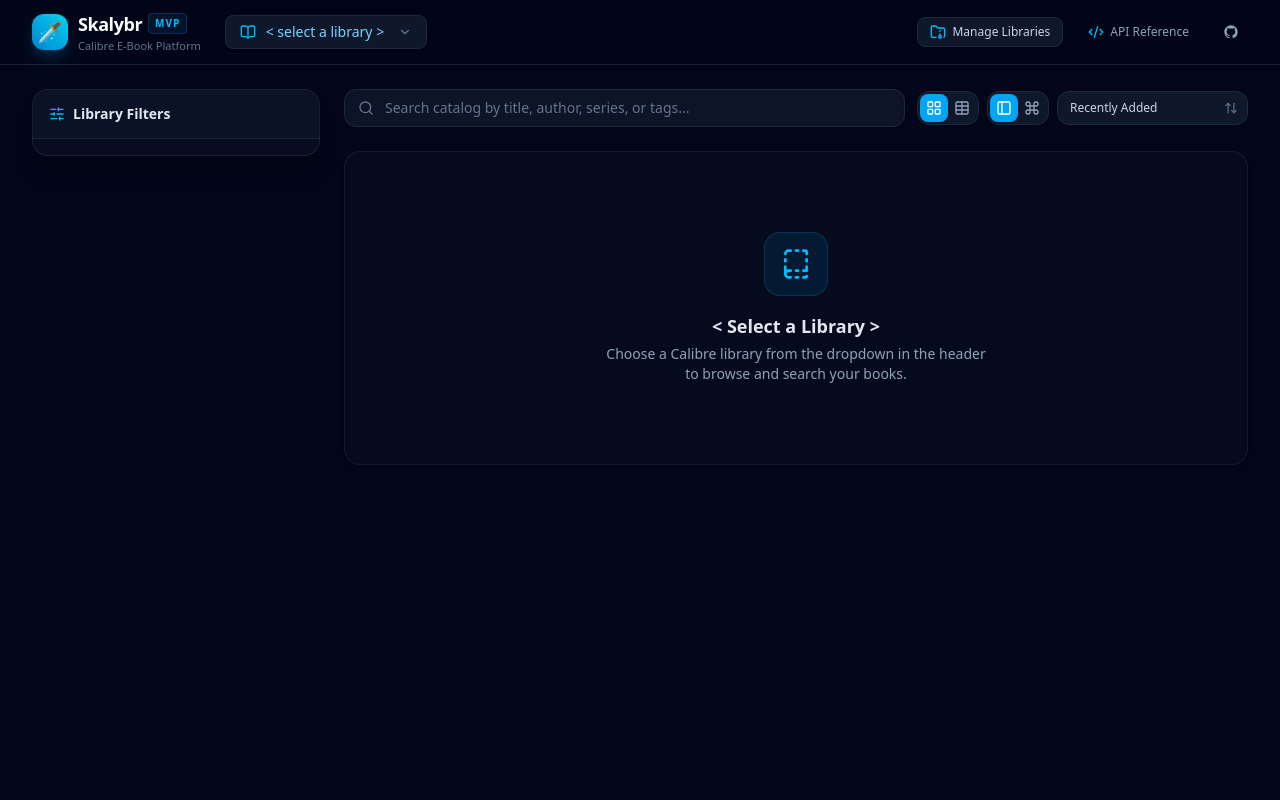
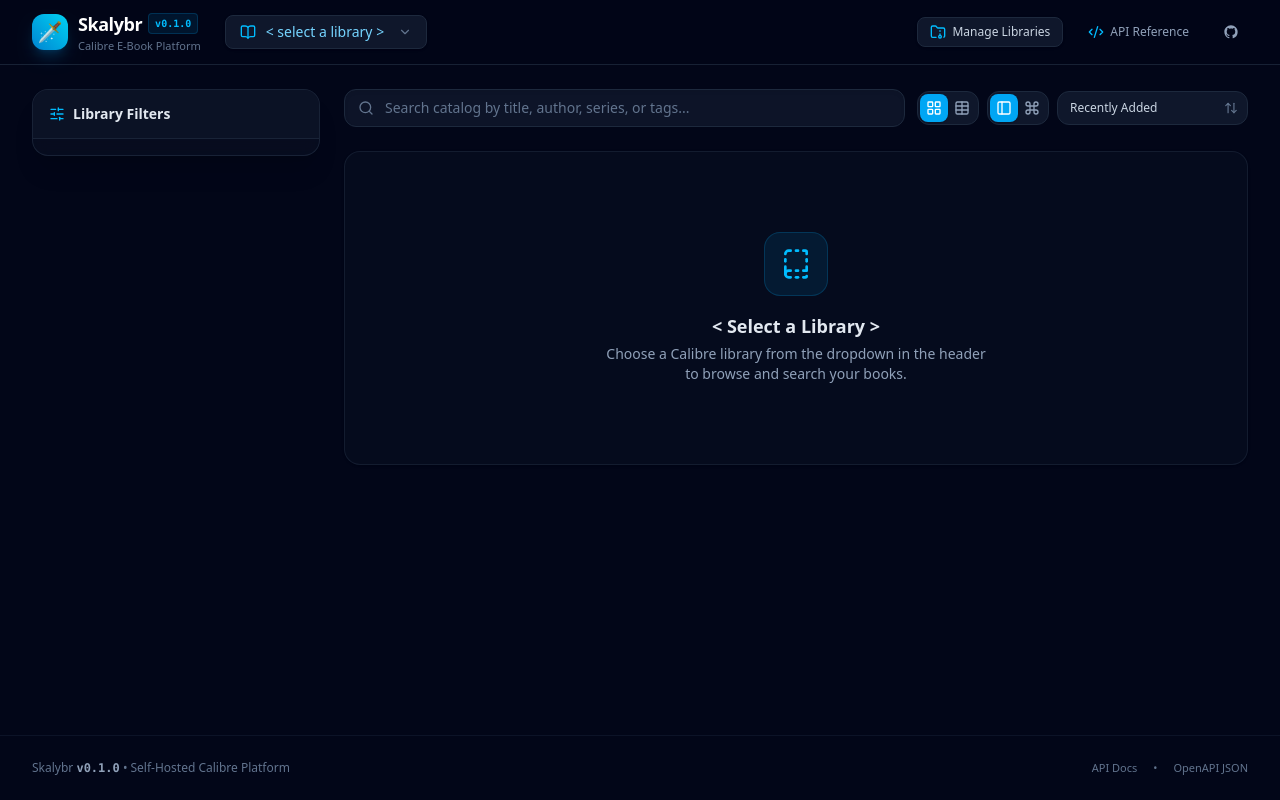
Before and after one commit to demeesterroeland/skalybr, a Next.js app: page / in a window 1280 px wide. Built offline with nearby package versions, Linux system fonts and the light colour scheme.

Commit message:
feat: display unified app version in header and footer

```diff
--- a/app/page.tsx
+++ b/app/page.tsx
@@ -9,7 +9,7 @@
 import BookGrid from '@/components/BookGrid';
 import BookDetailModal from '@/components/BookDetailModal';
 import { BookFlattened, BookListResponse, BookQueryOptions } from '@/lib/types';
-import { DEFAULT_LIBRARY_NAME } from '@/lib/constants';
+import { DEFAULT_LIBRARY_NAME, APP_VERSION } from '@/lib/constants';
 
 // Helper: Parse URL query string into application state
 function parseUrlState(searchStr: string) {
@@ -320,6 +320,24 @@
         </div>
       </main>
 
+      {/* App Footer */}
+      <footer className="border-t border-slate-900/80 py-6 text-xs text-slate-500 mt-auto">
+        <div className="max-w-7xl mx-auto px-4 sm:px-6 lg:px-8 flex flex-col sm:flex-row items-center justify-between gap-2">
+          <span>
+            Skalybr <span className="font-mono text-slate-400 font-semibold">v{APP_VERSION}</span> • Self-Hosted Calibre Platform
+          </span>
+          <div className="flex items-center gap-4 text-slate-500 text-[11px]">
+            <a href="/api/reference" className="hover:text-sky-400 transition-colors">
+              API Docs
+            </a>
+            <span>•</span>
+            <a href="/api/openapi.json" className="hover:text-sky-400 transition-colors">
+              OpenAPI JSON
+            </a>
+          </div>
+        </div>
+      </footer>
+
       {/* Book Detail & Edit Modal */}
       <BookDetailModal
         book={selectedBook}
--- a/components/Header.tsx
+++ b/components/Header.tsx
@@ -5,6 +5,7 @@
 import LibraryManagerModal from './LibraryManagerModal';
 import { Code2, FolderArchive, Settings } from 'lucide-react';
 import Link from 'next/link';
+import { APP_VERSION } from '@/lib/constants';
 
 interface HeaderProps {
   currentLibrary: string;
@@ -28,8 +29,8 @@
                 <span className="text-lg font-bold tracking-tight text-white group-hover:text-sky-300 transition-colors">
                   Skalybr
                 </span>
-                <span className="text-[10px] uppercase font-bold tracking-widest px-1.5 py-0.5 rounded bg-sky-500/10 text-sky-400 border border-sky-500/20">
-                  MVP
+                <span className="text-[10px] font-mono font-bold px-1.5 py-0.5 rounded bg-sky-500/10 text-sky-400 border border-sky-500/20">
+                  v{APP_VERSION}
                 </span>
               </div>
               <p className="text-[11px] text-slate-500 hidden sm:block">Calibre E-Book Platform</p>
--- a/lib/constants.ts
+++ b/lib/constants.ts
@@ -1 +1,4 @@
+import packageInfo from '../package.json';
+
 export const DEFAULT_LIBRARY_NAME = '';
+export const APP_VERSION = packageInfo.version;
```
Also changed, not shown: 1 other file (tests, documents, lock files or other folders).
